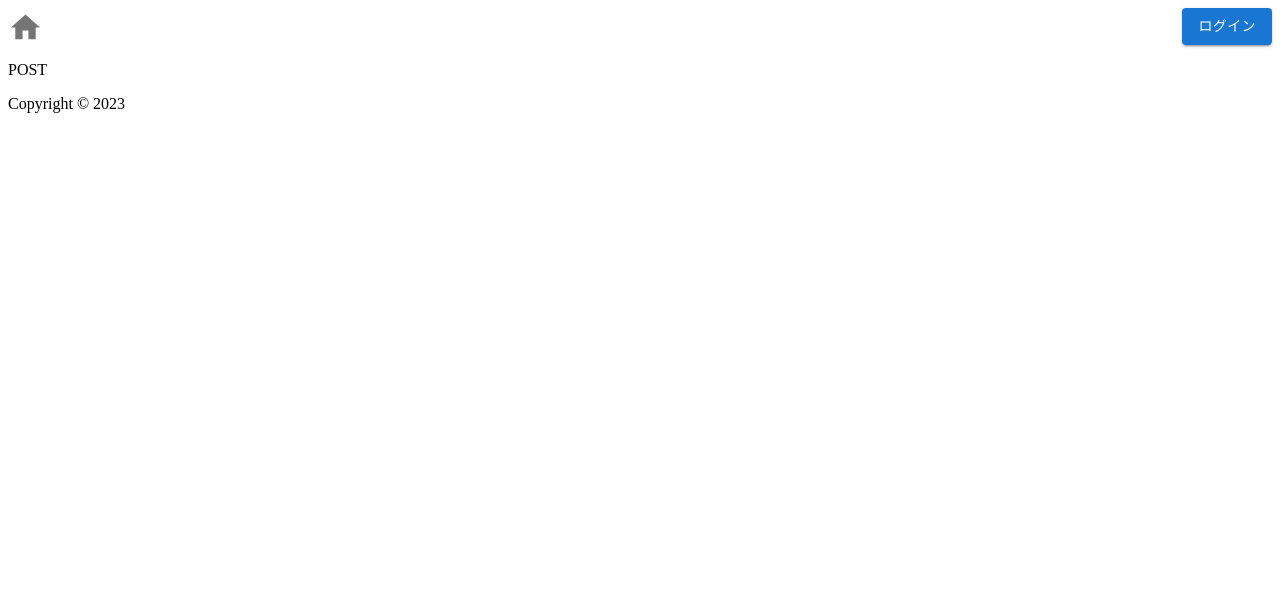
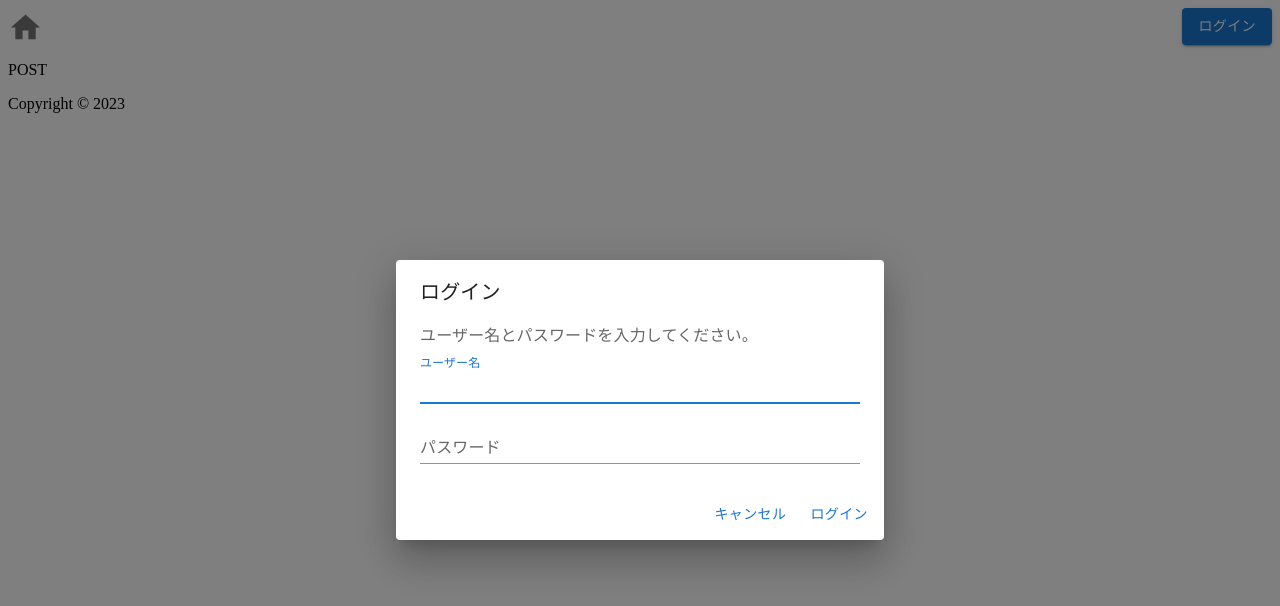
Before and after one commit to CA01971164/blog, a React (Create React App) app in the folder client/: page / in a window 1280 px wide. Both pictures are taken after a click on the button "ログイン". Shown: the top 606 px of the page. Built offline with nearby package versions, Linux system fonts and the light colour scheme; no server answers; the HTML template or start-up script is replaced by a standard one.

Commit message:
Added front-end login functionality.

```diff
--- a/client/src/Components/Head.tsx
+++ b/client/src/Components/Head.tsx
@@ -1,16 +1,42 @@
-import { Box, Link, Stack, Typography, Toolbar, Button } from "@mui/material";
+import React, { useState } from "react";
+import {
+  Box,
+  Button,
+  Dialog,
+  DialogActions,
+  DialogContent,
+  DialogContentText,
+  DialogTitle,
+  Stack,
+  TextField,
+} from "@mui/material";
 import SvgIcon, { SvgIconProps } from "@mui/material/SvgIcon";
 
-const HomeIcon: React.FC<SvgIconProps> = (props) => {
-  return (
+const HomeIcon: React.FC<SvgIconProps> = (props) => (
   <SvgIcon {...props}>
     <path d="M10 20v-6h4v6h5v-8h3L12 3 2 12h3v8z" />
   </SvgIcon>
 );
+
+export const Head: React.FC = () => {
+  const [open, setOpen] = useState(false);
+
+  const handleClickOpen = () => {
+    setOpen(true);
   };
 
-export const Head: React.FC = () => {
+  const handleClose = () => {
+    setOpen(false);
+  };
+
+  const handleLogin = () => {
+    // ログインロジックをここに実装
+    console.log("ログイン処理");
+    setOpen(false);
+  };
+
   return (
+    <Box>
       <Stack
         direction="row"
         spacing={3}
@@ -18,7 +44,39 @@ export const Head: React.FC = () => {
         justifyContent="space-between"
       >
         <HomeIcon fontSize="large" color="action" />
-      <Button variant="contained">ログイン</Button>
+        <Button variant="contained" onClick={handleClickOpen}>
+          ログイン
+        </Button>
       </Stack>
+      <Dialog open={open} onClose={handleClose}>
+        <DialogTitle>ログイン</DialogTitle>
+        <DialogContent>
+          <DialogContentText>
+            ユーザー名とパスワードを入力してください。
+          </DialogContentText>
+          <TextField
+            autoFocus
+            margin="dense"
+            id="username"
+            label="ユーザー名"
+            type="text"
+            fullWidth
+            variant="standard"
+          />
+          <TextField
+            margin="dense"
+            id="password"
+            label="パスワード"
+            type="password"
+            fullWidth
+            variant="standard"
+          />
+        </DialogContent>
+        <DialogActions>
+          <Button onClick={handleClose}>キャンセル</Button>
+          <Button onClick={handleLogin}>ログイン</Button>
+        </DialogActions>
+      </Dialog>
+    </Box>
   );
 };
```
Lines whose indentation alone changed are shown as unchanged.
